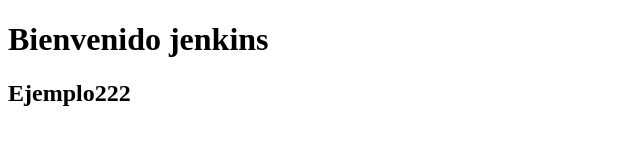
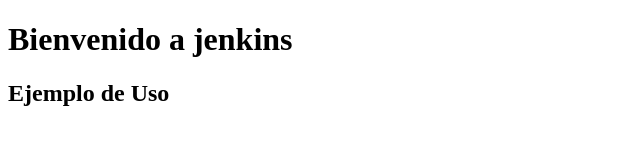
Before and after one commit to jaimeP12632/git_lab, a plain HTML site: page index.html in a window 1280 px wide. Shown: the whole page, without its empty margins (0-640 px from the left). Drawn offline with Linux system fonts and the light colour scheme.

Commit message:
Nuevo Test

```diff
--- a/index.html
+++ b/index.html
@@ -6,7 +6,7 @@
     <title>Git Project</title>
 </head>
 <body>
-     <h1>Bienvenido jenkins</h1>
-     <h2>Ejemplo222</h2>
+     <h1>Bienvenido a jenkins</h1>
+     <h2>Ejemplo de Uso</h2>
 </body>
 </html>
```
